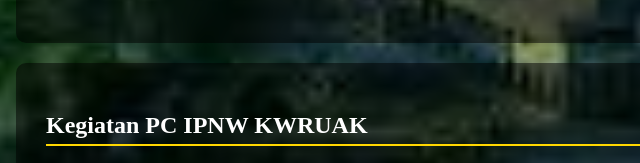
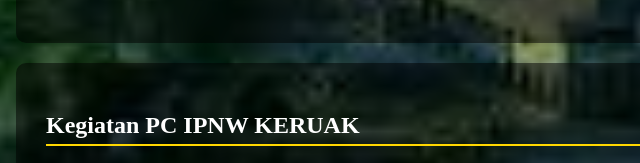
Before and after one commit to akunsmurf804-alt/IIPNW, a plain HTML site: page index.html in a window 1280 px wide. Shown: the part 1038-1201 px from the top of the page, 12-652 px from the left. Drawn offline with Linux system fonts and the light colour scheme.

Commit message:
Update index.html

```diff
--- a/index.html
+++ b/index.html
@@ -89,7 +89,7 @@
     </section>
 
     <section id="kegiatan">
-        <h2>Kegiatan PC IPNW KWRUAK</h2>
+        <h2>Kegiatan PC IPNW KERUAK</h2>
         <ul>
             <li>
                  Bagian Pensosialisai dan Dakwah
```
